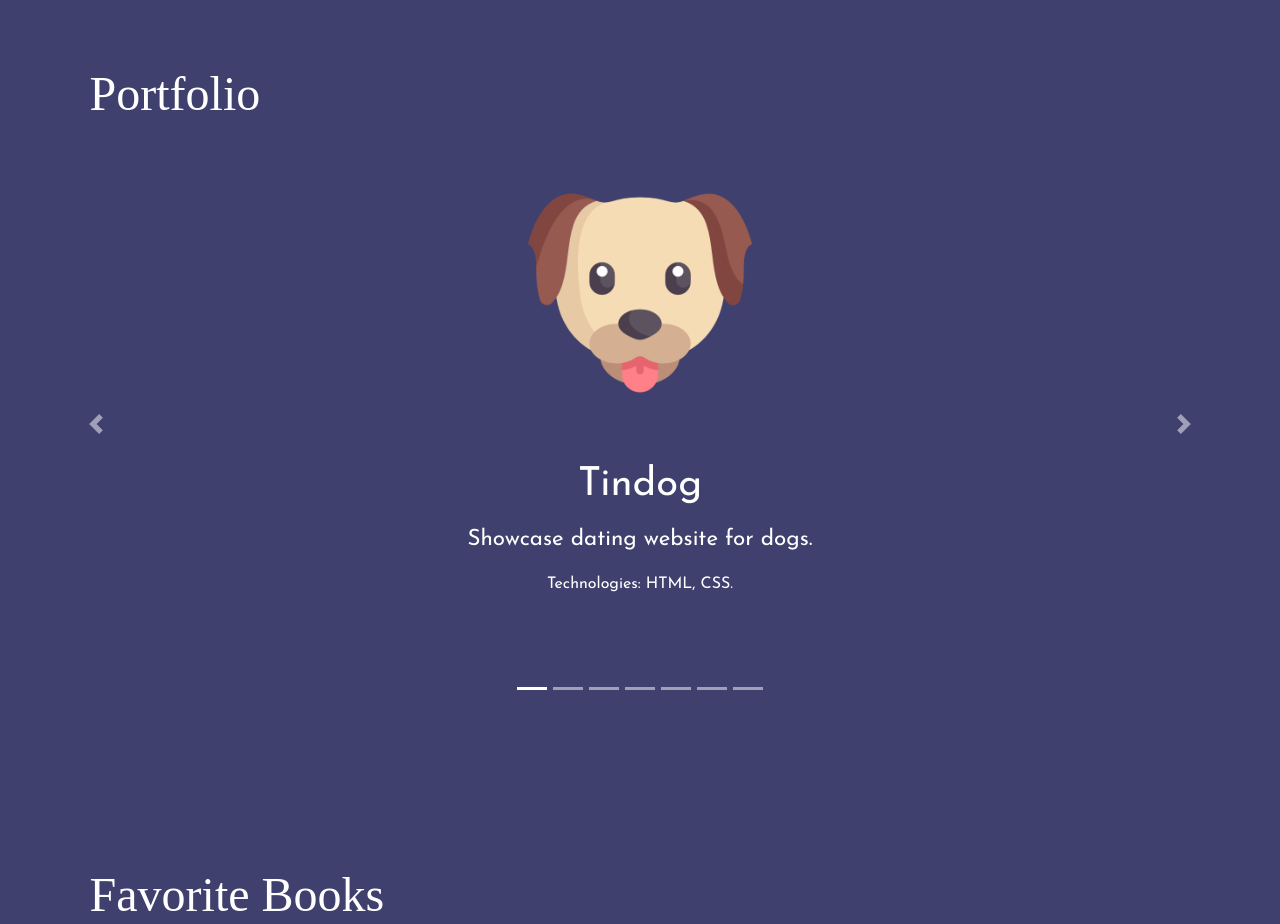
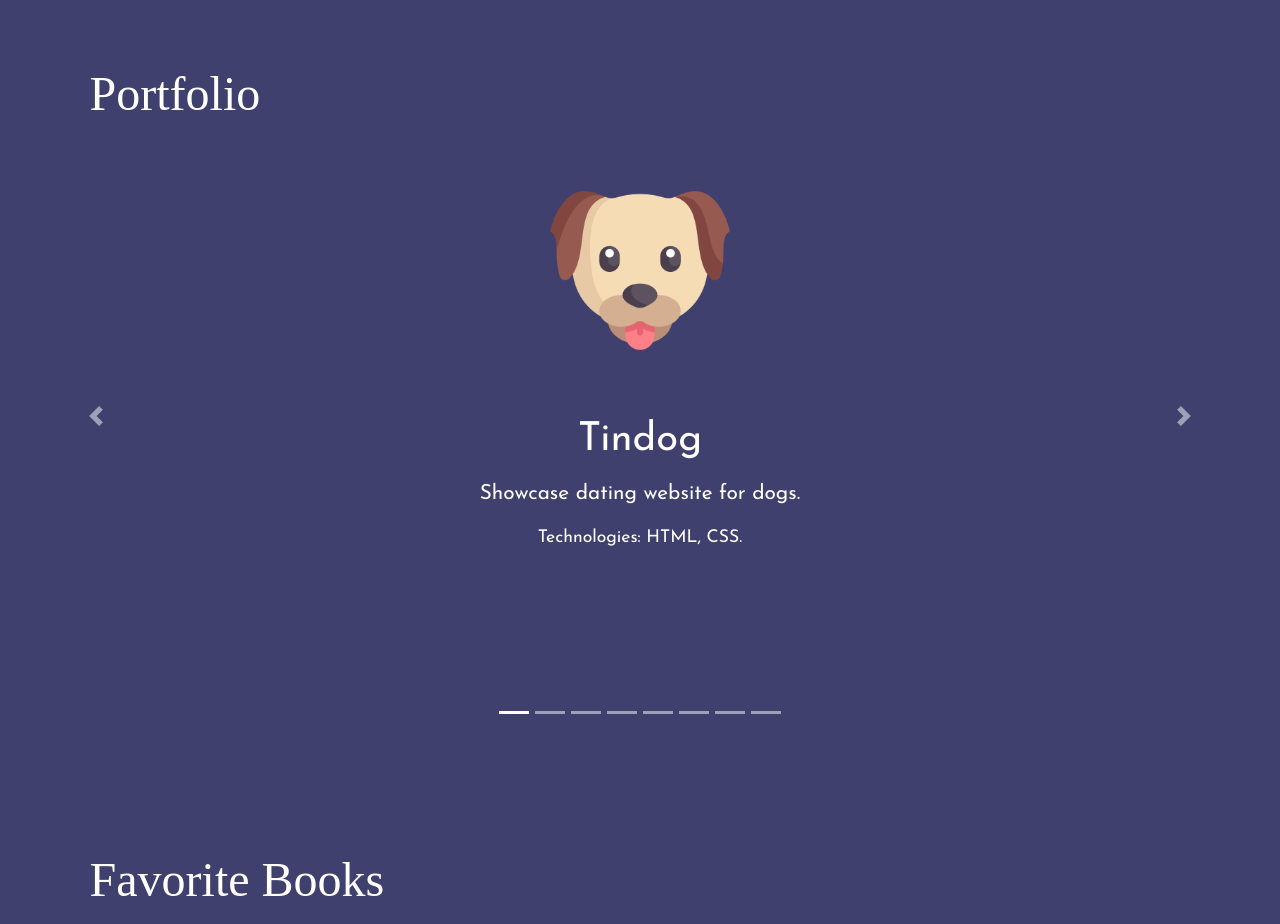
Before and after one commit to RBNYC/rbnyc, a plain HTML site: page index.html in a window 1280 px wide. Shown: the part 760-1684 px from the top of the page. Drawn offline with nearby package versions, Linux system fonts and the light colour scheme.

Commit message:
Update carousel with a fixed size and add Keeper app

```diff
--- a/CSS/styles.css
+++ b/CSS/styles.css
@@ -99,12 +99,20 @@ a {
   color: white;
 }
 
+.carousel-inner .carousel-item{
+  height:570px;
+  }
+
+  .carousel-indicators{
+    top:100%
+  }
+
 .carousel-item {
-  padding: 0 15% 5%;
+  padding: 0 15% 0;
 }
 
 .carousel-img {
-  width: 25%;
+  width: 20%;
   height: auto;
   margin-top: 50px;
 }
@@ -126,12 +134,12 @@ a {
 }
 
 .project-description {
-  font-size: 1.4rem;
+  font-size: 1.3rem;
   line-height: 1.5;
 }
 
 .project-techno {
-  font-size: 1rem;
+  font-size: 1.1rem;
   line-height: 1.5;
 }
 
--- a/index.html
+++ b/index.html
@@ -94,7 +94,9 @@
             <li data-target="#projectsCarousel" data-slide-to="4"></li>
             <li data-target="#projectsCarousel" data-slide-to="5"></li>
             <li data-target="#projectsCarousel" data-slide-to="6"></li>
+            <li data-target="#projectsCarousel" data-slide-to="7"></li>
           </ol>
+
           <div class="carousel-inner">
 
           <!--Tindog-->
@@ -132,6 +134,16 @@
               <p class="project-description">The online version of the electronic game "Simon". It creates a series of tones and lights and requires the user to repeat the sequence. If the user succeeds, the series becomes progressively longer and
                 more complex. Once the user fails, the game is over !</p>
               <p class="project-techno">Technologies: HTML, CSS, JavaScript. </p>
+            </div>
+          </div>
+          <!--Keeper app (Google Keep Clone)-->
+          <div class="carousel-item">
+            <a href="https://rbnyc.github.io/keeper-app/" target="_blank"><img src="images/carousel/post-it.png" class="carousel-img" alt="keeper-app"></a>
+            <div class="carousel-caption">
+              <h1 class="project-title"><a href="https://rbnyc.github.io/keeper-app/" target="_blank" class="p-link">Keeper App</a></h1>
+              <p class="project-description">A clone of the Google Keep app with basic features. It is the first project I developed using React !</p>
+              </p>
+              <p class="project-techno">Technologies: HTML, CSS, JavaScript, React. </p>
             </div>
            </div>
           <!--To-do list-->
```
Also changed, not shown: images/carousel/post-it.png (added). Lines whose indentation alone changed are shown as unchanged.
